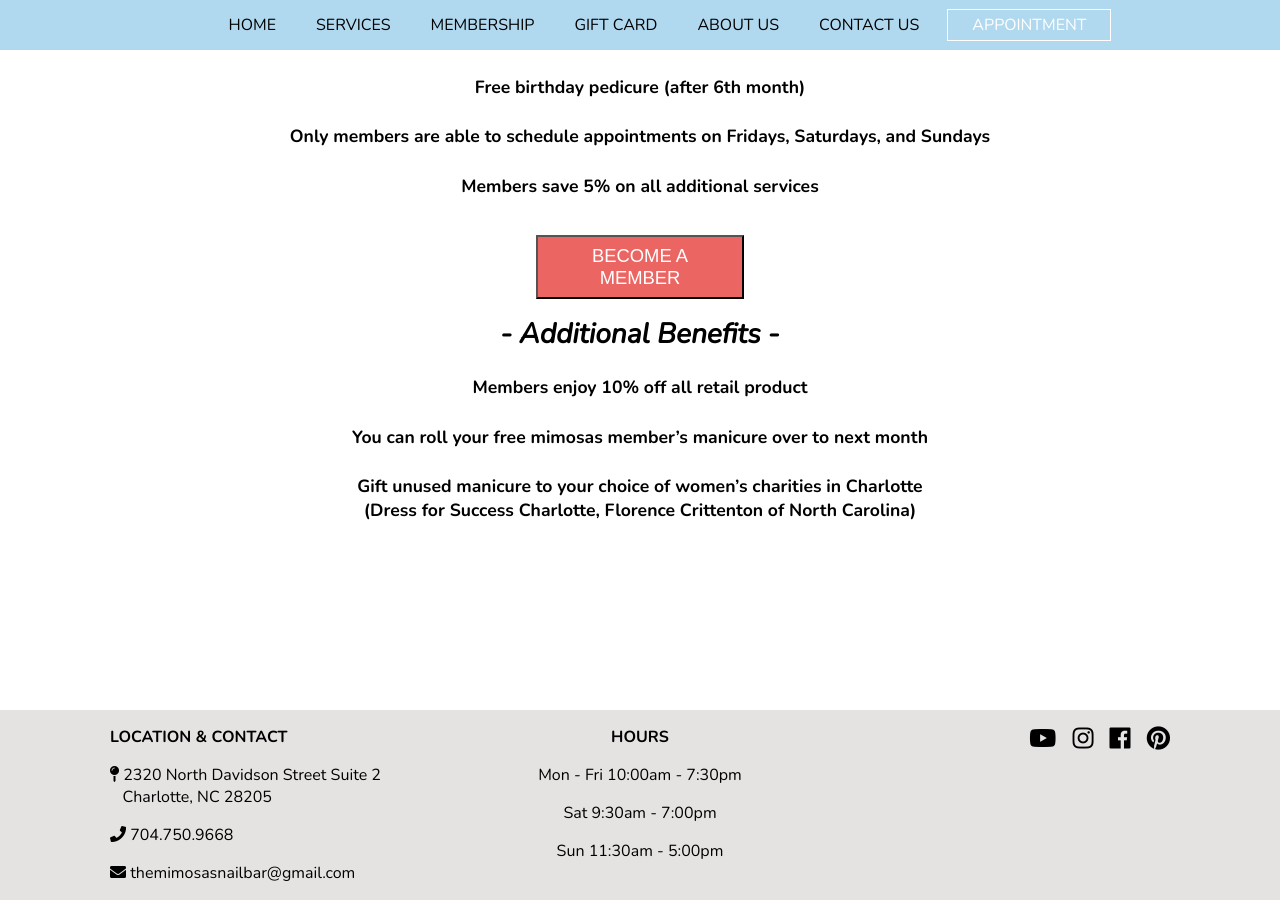
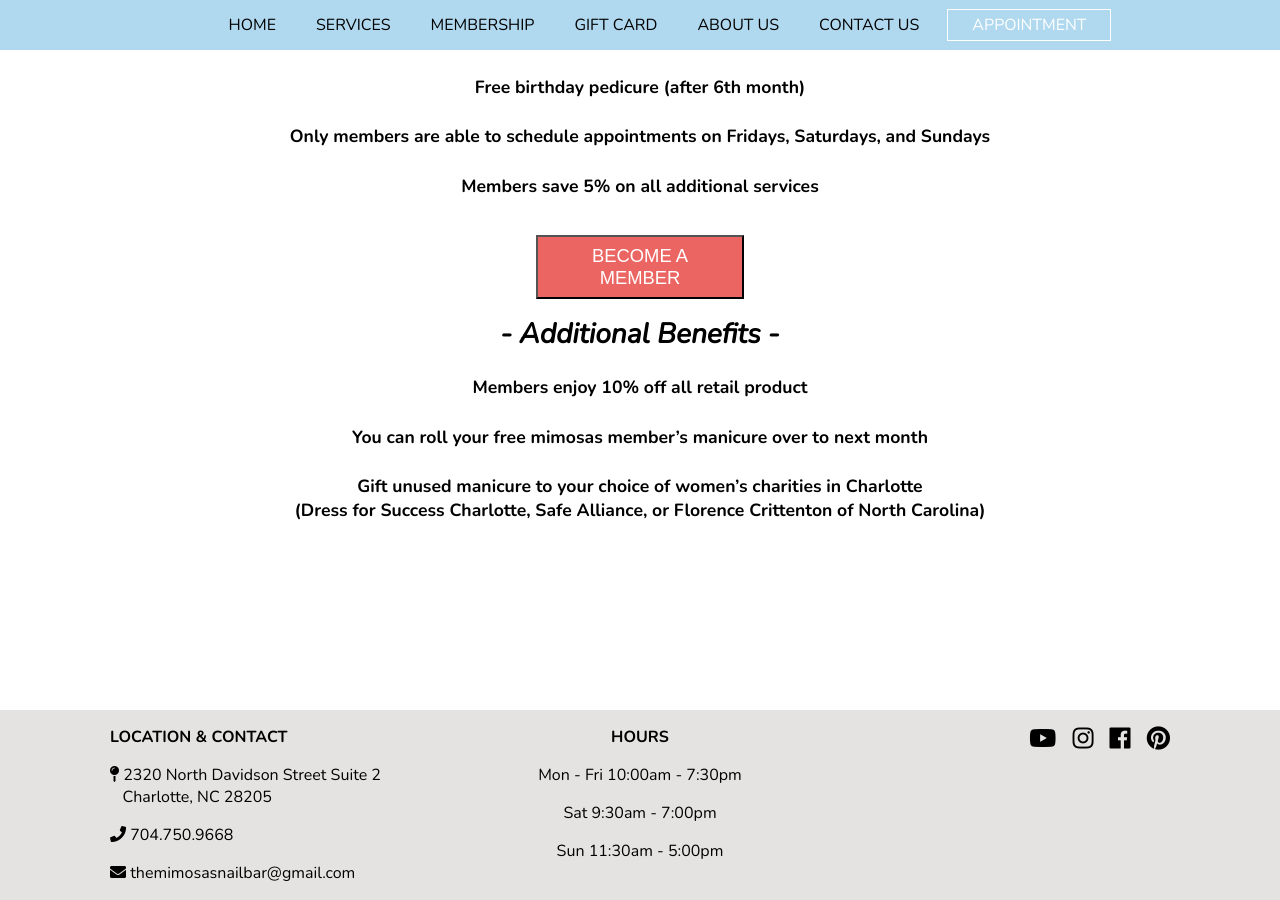
Before and after one commit to mimosasnailbar/mimosas, a Jekyll site: the page built from membership.html, in a window 1280 px wide and 900 px high, scrolled down 1341 px. Built offline with Jekyll 4.4.1, drawn with Linux system fonts in a browser that asks for light colours; nearby versions of some CDN libraries.

Commit message:
Updated 'membership.html' via CloudCannon

```diff
--- a/membership.html
+++ b/membership.html
@@ -35,7 +35,7 @@ layout: default
 		</p>
 		<p class="editable">You can roll your free mimosas member’s manicure over to next month</p>
 		<p class="editable">
-			Gift unused manicure to your choice of women’s charities in Charlotte <br>(Dress for Success Charlotte, Florence Crittenton of North Carolina)
+			Gift unused manicure to your choice of women’s charities in Charlotte <br>(Dress for Success Charlotte, Safe Alliance, or Florence Crittenton of North Carolina)
 		</p>
 		<p class="editable">
 
```
